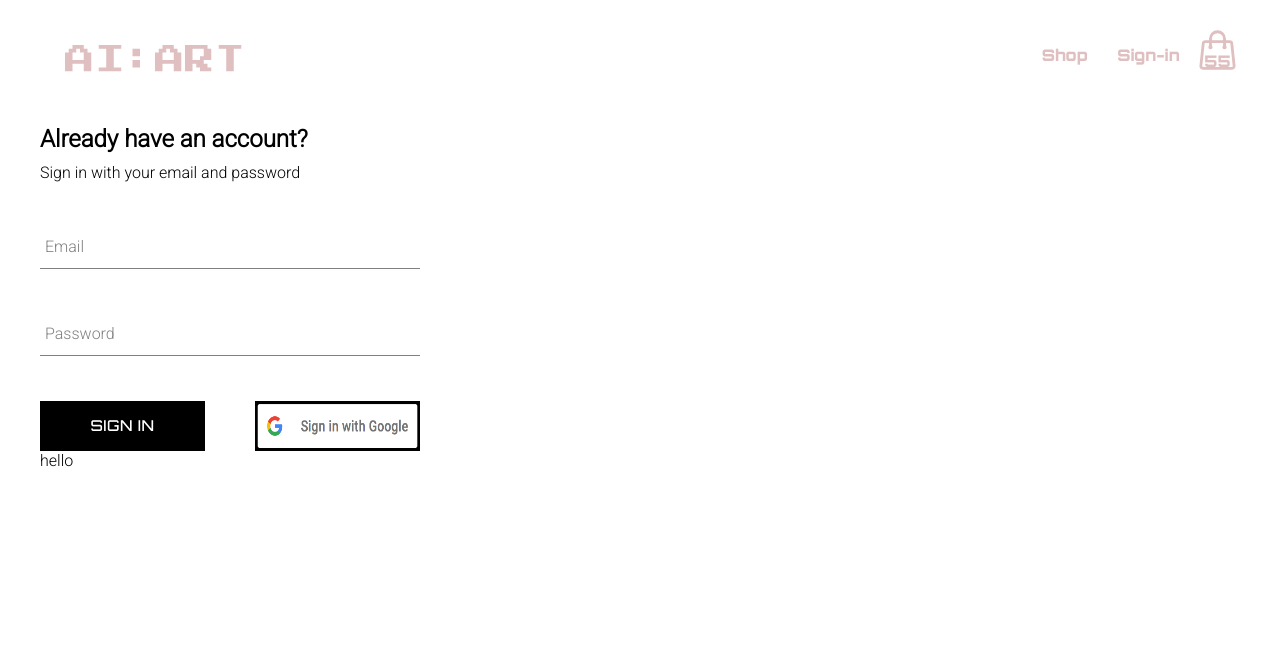
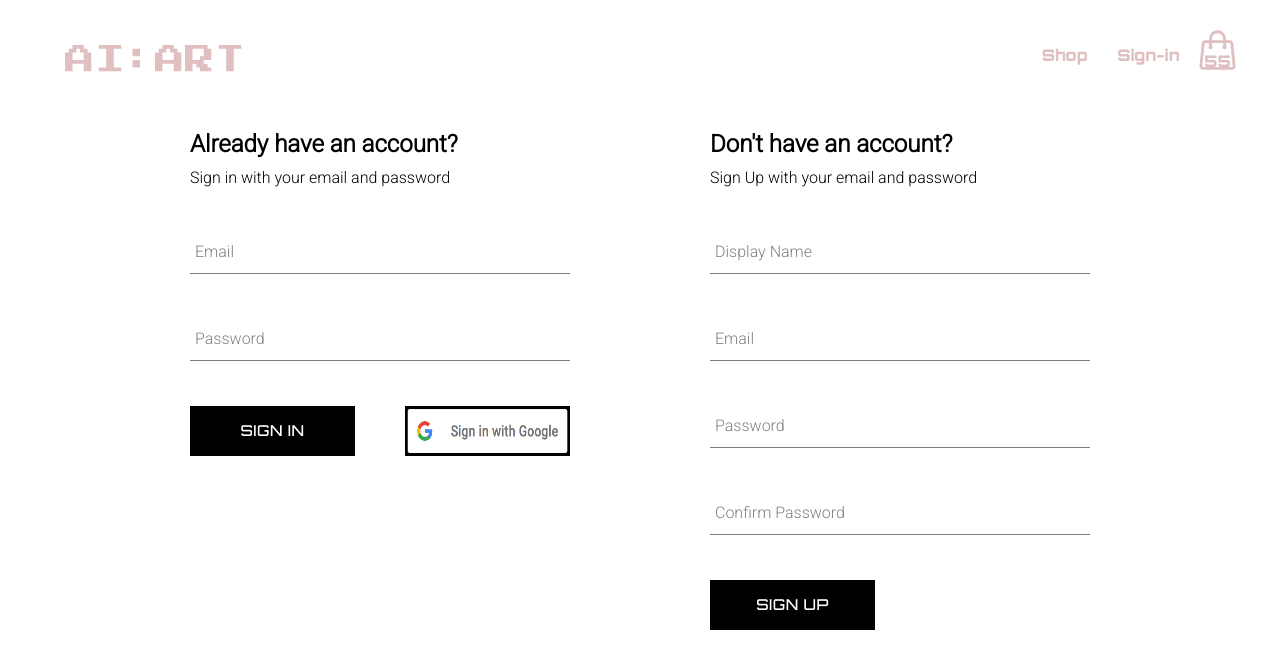
Before and after one commit to mjakimiuk/ai-art-store, a React (Create React App) app: page /auth in a window 1280 px wide. Shown: the top 668 px of the page. Built offline with nearby package versions, Linux system fonts and the light colour scheme.

Commit message:
user sign up function + redirect after login

```diff
--- a/src/components/button/button.style.scss
+++ b/src/components/button/button.style.scss
@@ -16,6 +16,7 @@
     cursor: pointer;
     display: flex;
     justify-content: center;
+
 
     &:hover {
       background-color: white;
--- a/src/components/user.sign-in/user.sign-in.component.jsx
+++ b/src/components/user.sign-in/user.sign-in.component.jsx
@@ -1,12 +1,12 @@
 import { useState } from "react";
 import FormInput from "../form-input/form-input.component";
 import ButtonComponent, { BUTTON_TYPE } from "../button/button.component";
-
+import { Navigate } from "react-router-dom";
 import {
   signInWithGooglePopUp,
   signInUserWithEmailAndPassword,
 } from "../../utils/firebase/firebase.utils";
-import { useDispatch } from "react-redux";
+import { useDispatch, useSelector } from "react-redux";
 import { login } from "../../features/user/userSlice.feature";
 import "./user.sign-in.style.scss";
 
@@ -62,6 +62,7 @@ const SignInForm = () => {
     const { name, value } = event.target;
     setFormFields({ ...formFields, [name]: value });
   };
+  const userAuth = useSelector((store) => store.user);
 
   return (
     <div className="sign-in-container">
@@ -86,7 +87,9 @@ const SignInForm = () => {
           value={password}
         />
         <div className="buttons-container">
-          <ButtonComponent type="submit">Sign In</ButtonComponent>
+          <ButtonComponent type="submit" buttonType={BUTTON_TYPE.base}>
+            Sign In
+          </ButtonComponent>
           <ButtonComponent
             type="button"
             buttonType={BUTTON_TYPE.google}
@@ -94,6 +97,7 @@ const SignInForm = () => {
           ></ButtonComponent>
         </div>
       </form>
+      {userAuth.user !== null && <Navigate to="/" />}
     </div>
   );
 };
--- a/src/components/user.sign-in/user.sign-in.style.scss
+++ b/src/components/user.sign-in/user.sign-in.style.scss
@@ -5,6 +5,9 @@
   display: flex;
   flex-direction: column;
   width: 380px;
+  @media screen and (max-width: 800px) {
+    width:320px;
+       }
 }
 
 h2 {
@@ -14,4 +17,7 @@ h2 {
 .buttons-container {
   display: flex;
   justify-content: space-between;
+  @media screen and (max-width: 800px) {
+   width:50px;
+      }
 }
--- a/src/components/user.sign-up/user.sign-up.component.jsx
+++ b/src/components/user.sign-up/user.sign-up.component.jsx
@@ -1,7 +1,10 @@
 import { useState } from "react";
 import FormInput from "../form-input/form-input.component";
 import ButtonComponent from "../button/button.component";
-
+import {
+  createFireBaseUserWithEmailAndPassword,
+  createUserDocumentFomAuth,
+} from "../../utils/firebase/firebase.utils";
 import "./user.sign-up.style.scss";
 
 const defaultFormFields = {
@@ -16,7 +19,76 @@ const SignUpForm = () => {
   const { displayName, email, password, confirmPassword } = formFields;
   const resetFormFields = () => setFormFields(defaultFormFields);
 
-  return <div className="sign-up-container">hello</div>;
+  const handleSubmit = async (event) => {
+    event.preventDefault();
+    if (password !== confirmPassword) {
+      alert("passwords don't match");
+      return;
+    }
+    try {
+      const { user } = await createFireBaseUserWithEmailAndPassword(
+        email,
+        password
+      );
+
+      await createUserDocumentFomAuth(user, { displayName });
+      resetFormFields();
+    } catch (error) {
+      if (error.code === "auth/email-already-in-use") {
+        alert("Email already in use");
+      }
+      console.log(error);
+    }
+  };
+
+  const handleChange = (event) => {
+    const { name, value } = event.target;
+    setFormFields({ ...formFields, [name]: value });
+  };
+  return (
+    <div className="sign-up-container">
+      <h2>Don't have an account?</h2>
+      <span>Sign Up with your email and password</span>
+      <form onSubmit={handleSubmit}>
+        <FormInput
+          label="Display Name"
+          required
+          type="text"
+          onChange={handleChange}
+          name="displayName"
+          value={displayName}
+        />
+
+        <FormInput
+          label="Email"
+          required
+          type="email"
+          onChange={handleChange}
+          name="email"
+          value={email}
+        />
+
+        <FormInput
+          label="Password"
+          required
+          type="password"
+          onChange={handleChange}
+          name="password"
+          value={password}
+        />
+
+        <FormInput
+          label="Confirm Password"
+          required
+          type="password"
+          onChange={handleChange}
+          name="confirmPassword"
+          value={confirmPassword}
+        />
+        <ButtonComponent type="submit">Sign Up</ButtonComponent>
+      </form>
+    </div>
+  );
 };
 
 export default SignUpForm;
--- a/src/components/user.sign-up/user.sign-up.style.scss
+++ b/src/components/user.sign-up/user.sign-up.style.scss
@@ -5,6 +5,9 @@
   display: flex;
   flex-direction: column;
   width: 380px;
+  @media screen and (max-width: 800px) {
+    width:320px;
+       }
 }
 
 h2 {
--- a/src/routes/authenticate-user/authenticate-user.jsx
+++ b/src/routes/authenticate-user/authenticate-user.jsx
@@ -1,8 +1,9 @@
 import SignIn from "../../components/user.sign-in/user.sign-in.component";
 import SignUp from "../../components/user.sign-up/user.sign-up.component";
+import "./authentication.styles.scss";
 const AuthenticateUser = () => {
   return (
-    <div>
+    <div className="auth-container">
       <SignIn />
       <SignUp />
     </div>
--- /dev/null
+++ b/src/routes/authenticate-user/authentication.styles.scss
@@ -0,0 +1,15 @@
+.auth-container {
+    display: flex;
+    justify-content: space-between;
+    width: 900px;
+    margin: 30px auto;
+    @media screen and (max-width: 800px) {
+        width: auto;
+        justify-content: flex-start;
+        margin-top: 25px;
+        margin-right: -30px;
+           display: flex;
+           flex-direction: column;
+          }
+
+}
```
